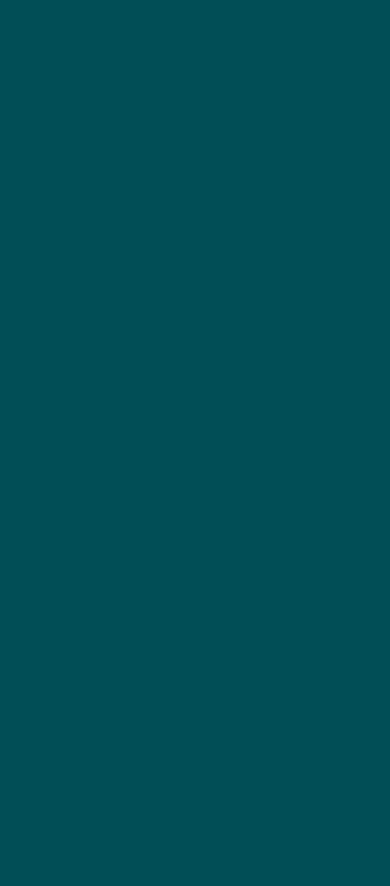
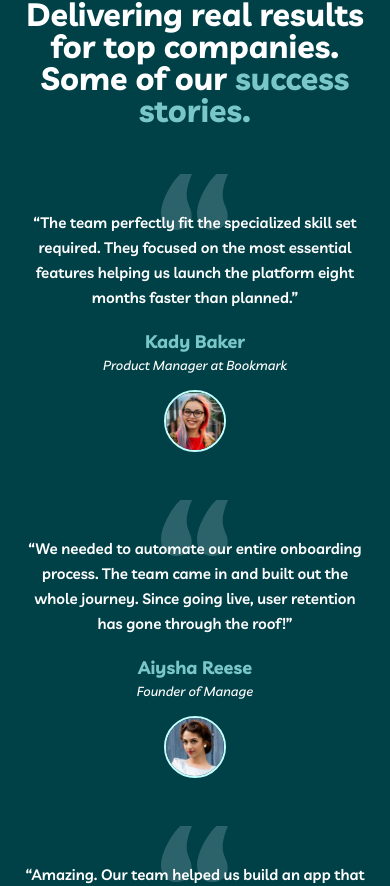
Before and after one commit to vanderms/my-team-multipage-website, a React (Vite) app: page / in a window 390 px wide. Shown: the part 1764-2650 px from the top of the page. Before the commit the page ends 1622 px from the top, so only its background shows below. Built offline with nearby package versions, Linux system fonts and the light colour scheme.

Commit message:
feat: implement section testimonials responsive design

```diff
--- a/index.html
+++ b/index.html
@@ -7,7 +7,8 @@
   <meta name="viewport" content="width=device-width, initial-scale=1.0" />
   <link rel="preconnect" href="https://fonts.googleapis.com">
   <link rel="preconnect" href="https://fonts.gstatic.com" crossorigin>
-  <link href="https://fonts.googleapis.com/css2?family=Livvic:wght@600;700&display=swap"
+  <link
+    href="https://fonts.googleapis.com/css2?family=Livvic:ital,wght@0,600;0,700;1,500&display=swap"
     rel="stylesheet">
   <title>My Team - Multipage Website</title>
 
--- /dev/null
+++ b/src/components/cards/testimonial/testimonial-card.tsx
@@ -0,0 +1,30 @@
+import IconQuotes from "@/assets/icon-quotes.svg";
+
+interface TestimonialCardProps {
+  name: string;
+  role: string;
+  avatar: string;
+  children: React.ReactNode;
+}
+
+export const TestimonialCard: React.FC<TestimonialCardProps> = (props) => {
+  return (
+    <figure className="flex flex-col items-center">
+      <img src={IconQuotes} alt="" className="w-[4.1875rem] h-[3.5rem]" />
+      <blockquote className="mt-[-1.25rem] text-center body-md">
+        {props.children}
+      </blockquote>
+      <figcaption className="mt-4 flex flex-col items-center xl:mt-6">
+        <span className="mt-[0.125rem] title-sm text-primary-300">{props.name}</span>
+        <span className="text-[0.8125rem] leading-[1.125rem] font-medium italic">
+          {props.role}
+        </span>
+        <img
+          src={props.avatar}
+          alt={props.name}
+          className="mt-4 w-[3.875rem] h-[3.875rem] rounded-full border-2 border-[#C4FFFE] xl:mt-8"
+        />
+      </figcaption>
+    </figure>
+  );
+};
--- a/src/components/sections/testimonials/testimonials.tsx
+++ b/src/components/sections/testimonials/testimonials.tsx
@@ -1,10 +1,56 @@
+import { TestimonialCard } from "@/components/cards/testimonial/testimonial-card";
 import { useId } from "react";
+import AvatarKady from "@/assets/avatar-kady.jpg";
+import AvatarAiysha from "@/assets/avatar-aiysha.jpg";
+import AvatarArthur from "@/assets/avatar-arthur.jpg";
 
 export default function TestimonialsSection() {
   const title = useId();
   return (
-    <section aria-labelledby={title}>
-      <h2 id={title}></h2>
+    <section aria-labelledby={title} className="bg-primary-700">
+      <div className="relative outer-container py-[8.75rem] testimonials-pattern md:py-[6.25rem] xl:py-[8.75rem]">
+        <div className="inner-container md:px-14 xl:px-0">
+          <h2 id={title} className="title-md text-center max-w-[58.25rem] mx-auto">
+            Delivering real results for top companies. Some of our{" "}
+            <strong className="text-primary-300">success stories.</strong>
+          </h2>
+          <ul className="mt-12 flex flex-col gap-12 xl:flex-row xl:gap-[1.875rem] xl:mt-14">
+            <li>
+              <TestimonialCard
+                name="Kady Baker"
+                role="Product Manager at Bookmark"
+                avatar={AvatarKady}
+              >
+                “The team perfectly fit the specialized skill set required. They focused on
+                the most essential features helping us launch the platform eight months
+                faster than planned.”
+              </TestimonialCard>
+            </li>
+            <li>
+              <TestimonialCard
+                name="Aiysha Reese"
+                role="Founder of Manage"
+                avatar={AvatarAiysha}
+              >
+                “We needed to automate our entire onboarding process. The team came in and
+                built out the whole journey. Since going live, user retention has gone
+                through the roof!”
+              </TestimonialCard>
+            </li>
+            <li>
+              <TestimonialCard
+                name="Arthur Clarke"
+                role="Co-founder of MyPhysio"
+                avatar={AvatarArthur}
+              >
+                “Amazing. Our team helped us build an app that delivered a new experience
+                for hiring a physio. The launch was an instant success with 100k downloads
+                in the first month.”
+              </TestimonialCard>
+            </li>
+          </ul>
+        </div>
+      </div>
     </section>
   );
 }
--- a/src/index.css
+++ b/src/index.css
@@ -205,7 +205,7 @@
     }
   }
 
-  .features-pattern-wrapper{
+  .features-pattern-wrapper {
     @apply block absolute right-0 top-0 overflow-hidden;
     width: 6.25rem;
   }
@@ -215,18 +215,33 @@
     padding-bottom: 244%;
   }
 
-  .features-pattern::before{
-     @apply absolute h-full top-0 left-0 block bg-no-repeat bg-center bg-contain;
-     content: '';
-     width: 200%;
-     background-image: url(/patterns/bg-pattern-home-3.svg);
+  .features-pattern::before {
+    @apply absolute h-full top-0 left-0 block bg-no-repeat bg-center bg-contain;
+    content: "";
+    width: 200%;
+    background-image: url(/patterns/bg-pattern-home-3.svg);
   }
 
-  @media screen(xl){
-    .features-pattern-wrapper{
+  @media screen(xl) {
+    .features-pattern-wrapper {
       @apply bottom-0;
       top: auto;
-
     }
   }
+
+  .testimonials-pattern::before{
+    @apply absolute block bg-no-repeat bg-contain bg-center top-0 left-0;
+    content: '';
+    width: 9.1875rem;
+    height: 6.25rem;
+    background-image: url(/patterns/bg-pattern-home-4-about-3.svg);
+  }
+
+  .testimonials-pattern::after{
+    @apply absolute block bg-no-repeat bg-contain bg-center bottom-0 right-0;
+    content: '';
+    width: 12.5rem;
+    height: 6.25rem;
+    background-image: url(/patterns/bg-pattern-home-5.svg);
+  }
 }
```
